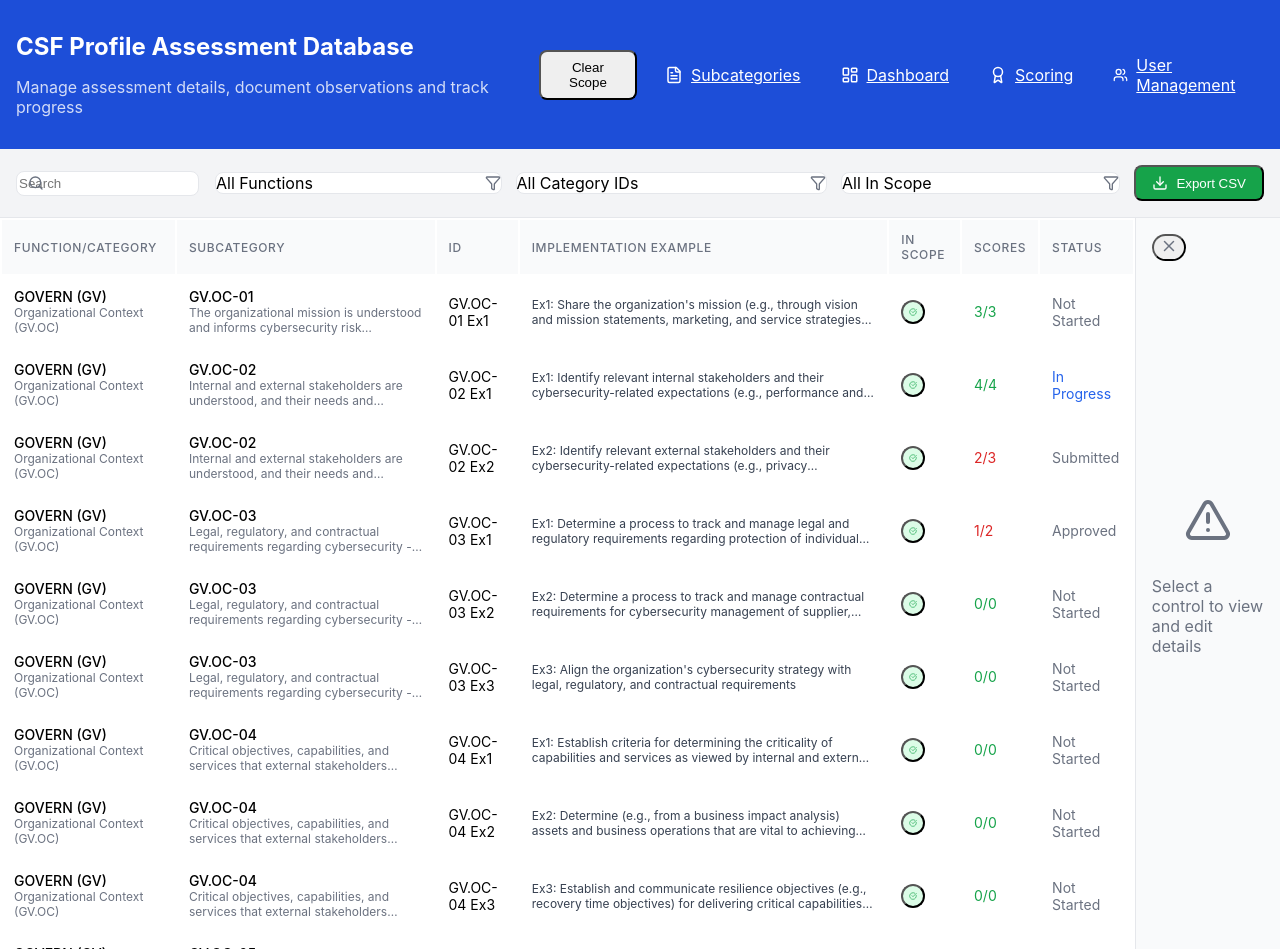
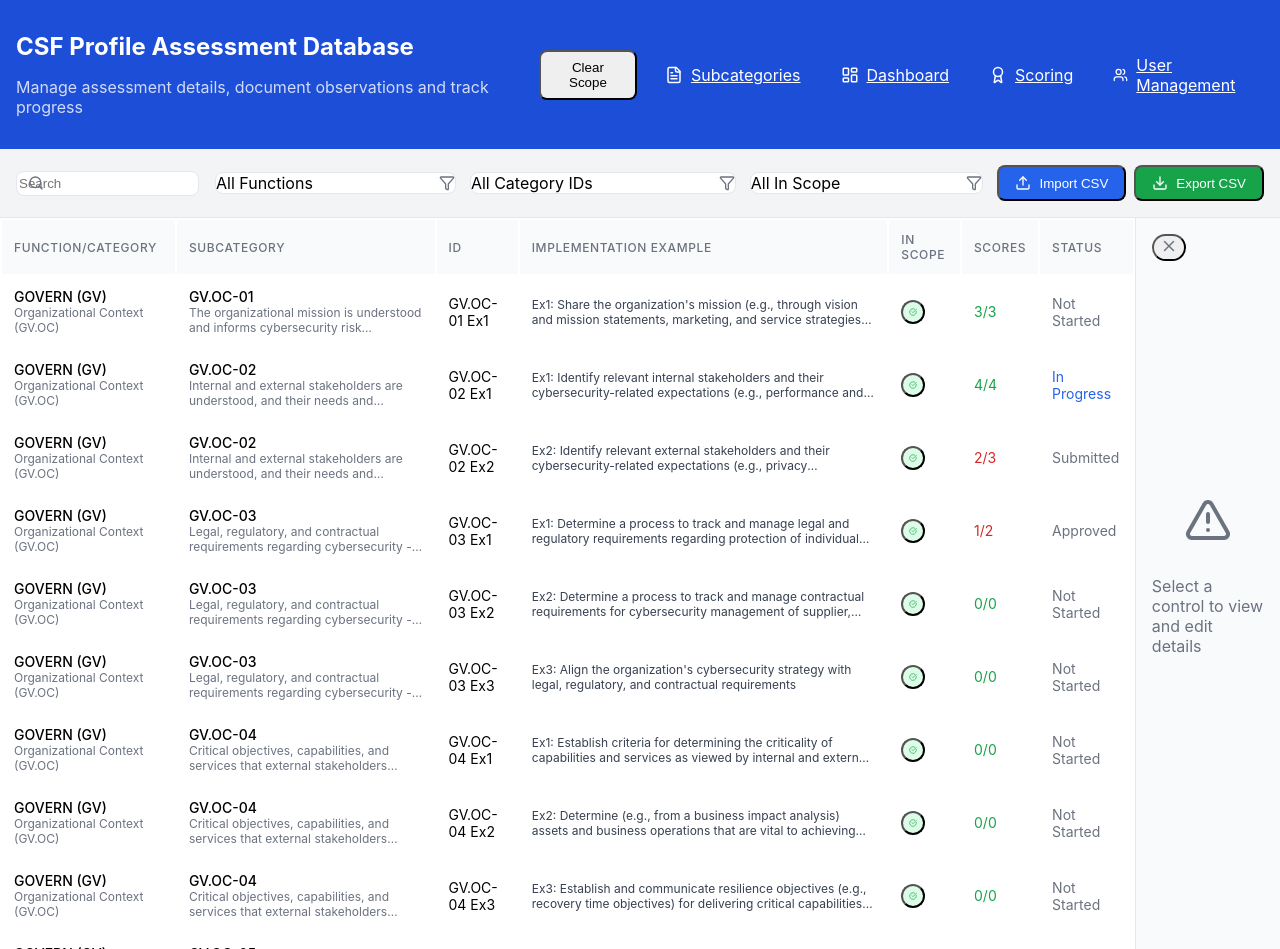
Before and after one commit to CPAtoCybersecurity/csf_profile, a React (Create React App) app: page / in a window 1280 px wide. Built offline with nearby package versions, Linux system fonts and the light colour scheme.

Commit message:
import feature

```diff
--- a/src/App.js
+++ b/src/App.js
@@ -1,6 +1,6 @@
 import React, { useState, useEffect, useMemo } from 'react';
 import { BrowserRouter as Router, Routes, Route } from 'react-router-dom';
-import { Download } from 'lucide-react';
+import { Download, Upload } from 'lucide-react';
 import Papa from 'papaparse';
 
 // Import components
@@ -185,6 +185,75 @@ const App = () => {
     }
   };
 
+// Import from CSV
+const handleImport = () => {
+  // Create a file input element
+  const fileInput = document.createElement('input');
+  fileInput.type = 'file';
+  fileInput.accept = '.csv';
+
+  // Set up event listener for when a file is selected
+  fileInput.addEventListener('change', (e) => {
+    const file = e.target.files[0];
+    if (!file) return;
+
+    const reader = new FileReader();
+    reader.onload = (event) => {
+      const csvText = event.target.result;
+
+      // Parse the CSV data
+      Papa.parse(csvText, {
+        header: true,
+        skipEmptyLines: true,
+        dynamicTyping: true,
+        complete: (results) => {
+          // Process the data to match the application's internal structure
+          const importedData = results.data.map(row => {
+            // Convert stakeholders from comma-separated string to array if needed
+            let stakeholderIds = row.Stakeholders || row.stakeholderIds || [];
+            if (typeof stakeholderIds === 'string') {
+              stakeholderIds = stakeholderIds.split(',').map(s => s.trim()).filter(Boolean);
+            }
+
+            return {
+              ...row,
+              "In Scope? ": row["In Scope? "] || row.Owner || "No",
+              "Observations": row["Observations"] || "",
+              "Current State Score": row["Current State Score"] !== null ? row["Current State Score"] : 0,
+              "Desired State Score": row["Desired State Score"] !== null ? row["Desired State Score"] : 0,
+              "Testing Status": row["Testing Status"] || "Not Started",
+              // Map external field names to internal field names
+              "ownerId": row.Owner || row.ownerId || null,
+              "stakeholderIds": stakeholderIds,
+              "auditorId": row.Auditor || row.auditorId || null,
+              "Observation Date": row["Observation Date"] || "",
+              "Action Plan": row["Action Plan"] || ""
+            };
+          });
+
+          // Update the data state with the imported data
+          setData(importedData);
+
+          // Reset current item and page
+          setCurrentItem(null);
+          setCurrentPage(1);
+
+          // Show success message
+          alert('CSV data imported successfully!');
+        },
+        error: (error) => {
+          alert(`Error parsing CSV: ${error.message}`);
+        }
+      });
+    };
+
+    reader.readAsText(file);
+  });
+
+  // Trigger the file input click
+  fileInput.click();
+};
+
 // Export to CSV
 const handleExport = () => {
   // Create date stamp in format yyyy-mm-dd
@@ -325,6 +394,7 @@ const handleExport = () => {
                 handleToggleInScope={handleToggleInScope}
                 handleClearAllScope={handleClearAllScope}
                 handleExport={handleExport}
+                handleImport={handleImport}
                 getStatusColor={getStatusColor}
                 getScoreColor={getScoreColor}
               />
--- a/src/pages/Controls.js
+++ b/src/pages/Controls.js
@@ -1,5 +1,5 @@
 import React, { useEffect, useState } from 'react';
-import { Search, Filter, Edit, Save, CheckCircle, XCircle, AlertTriangle, Download, X, ChevronLeft } from 'lucide-react';
+import { Search, Filter, Edit, Save, CheckCircle, XCircle, AlertTriangle, Download, Upload, X, ChevronLeft } from 'lucide-react';
 import UserSelector from '../components/UserSelector';
 
 const Controls = ({
@@ -42,6 +42,7 @@ const Controls = ({
   handleToggleInScope,
   handleClearAllScope,
   handleExport,
+  handleImport,
   getStatusColor,
   getScoreColor
 }) => {
@@ -213,7 +214,16 @@ const Controls = ({
           </div>
         </div>
 
-        {/* Export button */}
+        {/* Import/Export buttons */}
+        <div className="flex gap-2">
+          <button
+            className="flex items-center gap-2 bg-blue-600 hover:bg-blue-700 text-white py-2 px-4 rounded-lg"
+            onClick={handleImport}
+            title="Import CSV to overwrite database"
+          >
+            <Upload size={16} />
+            Import CSV
+          </button>
           <button
             className="flex items-center gap-2 bg-green-600 hover:bg-green-700 text-white py-2 px-4 rounded-lg"
             onClick={handleExport}
@@ -221,6 +231,7 @@ const Controls = ({
             <Download size={16} />
             Export CSV
           </button>
+        </div>
       </div>
 
       <div className="flex flex-1 overflow-hidden">
```
Lines whose indentation alone changed are shown as unchanged.
